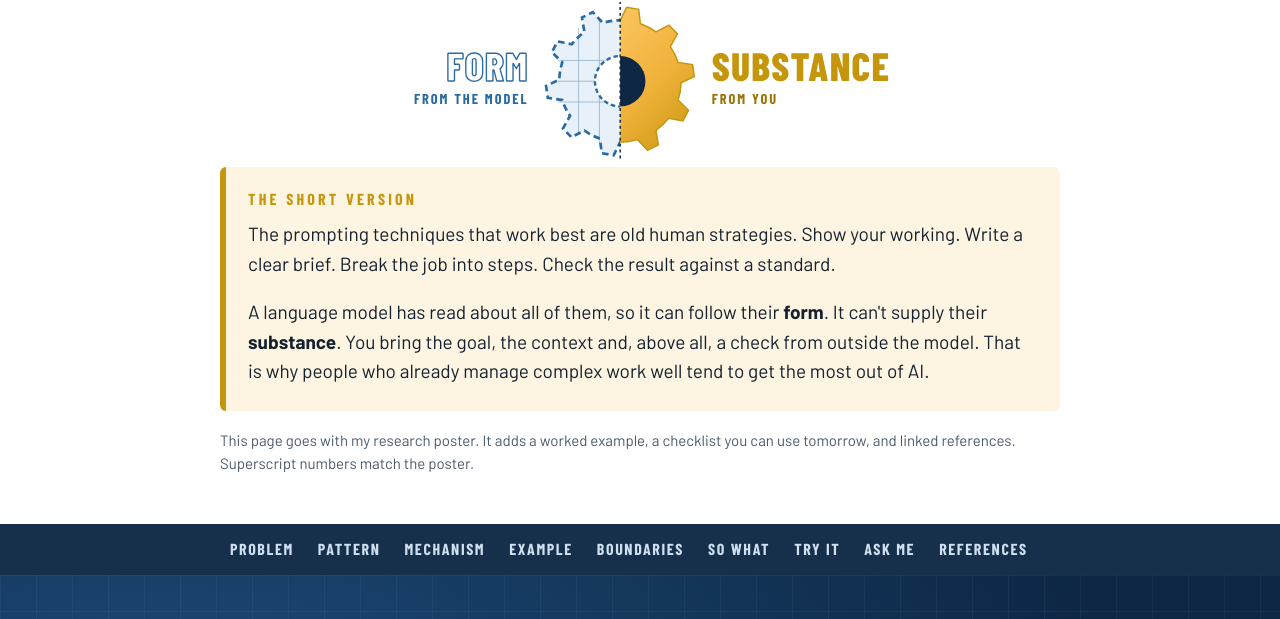
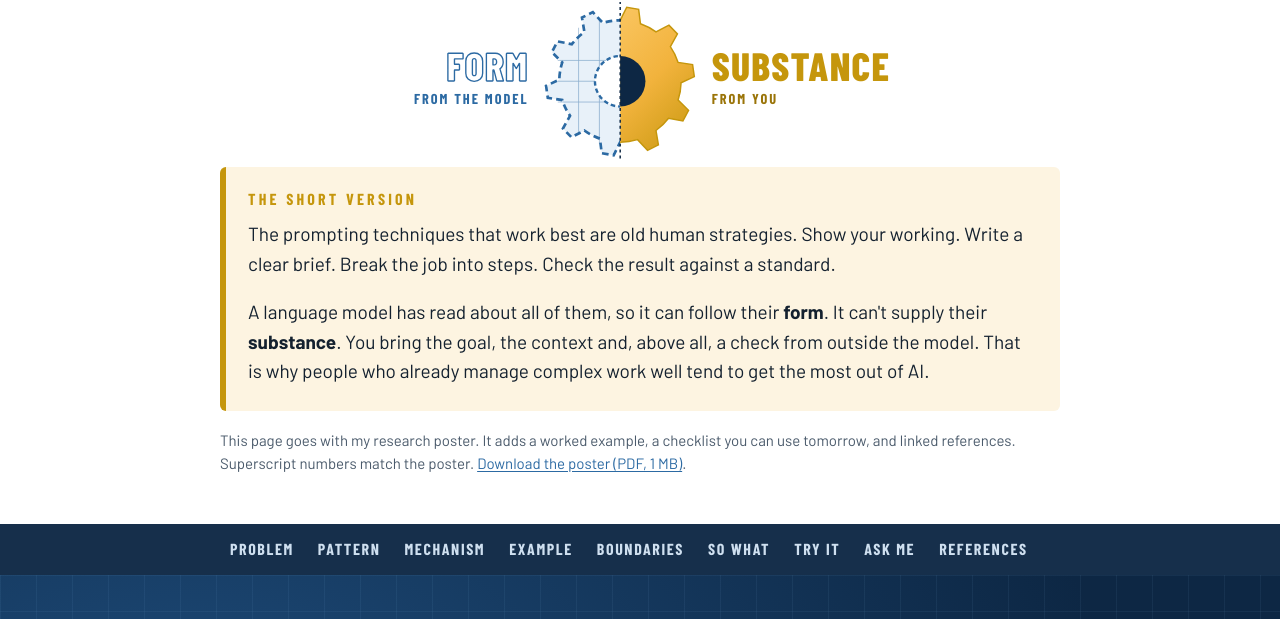
Before and after one commit to michael-borck/cst, a plain HTML site: page index.html in a window 1280 px wide. Shown: the part 391-1010 px from the top of the page. Drawn offline with Linux system fonts and the light colour scheme.

Commit message:
Link poster PDF; keep headline numbers on one line

```diff
--- a/index.html
+++ b/index.html
@@ -299,7 +299,7 @@ footer{background:var(--paper);border-top:1px solid var(--line);padding:26px 0 4
       <p>The prompting techniques that work best are old human strategies. Show your working. Write a clear brief. Break the job into steps. Check the result against a standard.</p>
       <p>A language model has read about all of them, so it can follow their <b>form</b>. It can't supply their <b>substance</b>. You bring the goal, the context and, above all, a check from outside the model. That is why people who already manage complex work well tend to get the most out of AI.</p>
     </div>
-    <p class="companion">This page goes with my research poster. It adds a worked example, a checklist you can use tomorrow, and linked references. Superscript numbers match the poster.</p>
+    <p class="companion">This page goes with my research poster. It adds a worked example, a checklist you can use tomorrow, and linked references. Superscript numbers match the poster. <a href="poster-A1.pdf">Download the poster (PDF, 1 MB)</a>.</p>
   </div>
 </header>
 
```
Also changed, not shown: 1 other file.
